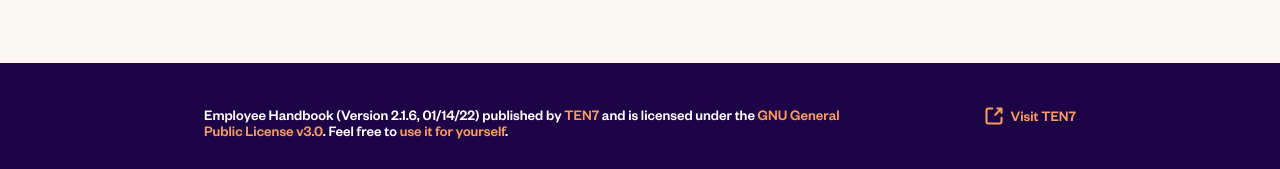
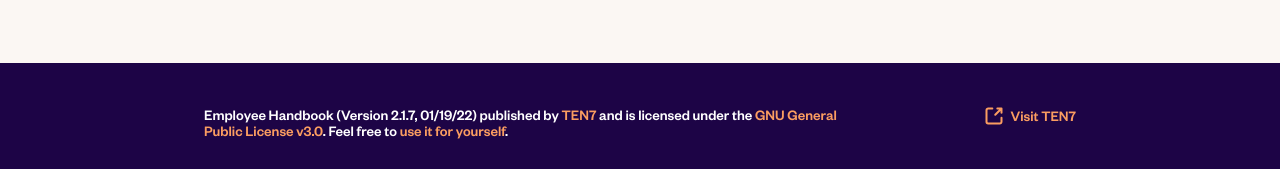
Before and after one commit to ten7/handbook.ten7.com, a Jekyll site: the page built from index.md, in a window 1280 px wide. Shown: the part 1463-1632 px from the top of the page. Built offline with Jekyll 4.4.1, drawn with Linux system fonts in a browser that asks for light colours.

Commit message:
post-launch rest + version bump

```diff
--- a/_config.yml
+++ b/_config.yml
@@ -19,7 +19,7 @@
 # in the templates via {{ site.myvariable }}.
 
 title: "Employee Handbook"
-subtitle: "Version 2.1.6, 01/14/22"
+subtitle: "Version 2.1.7, 01/19/22"
 
 nav:
   - title: "Start Here"
```
